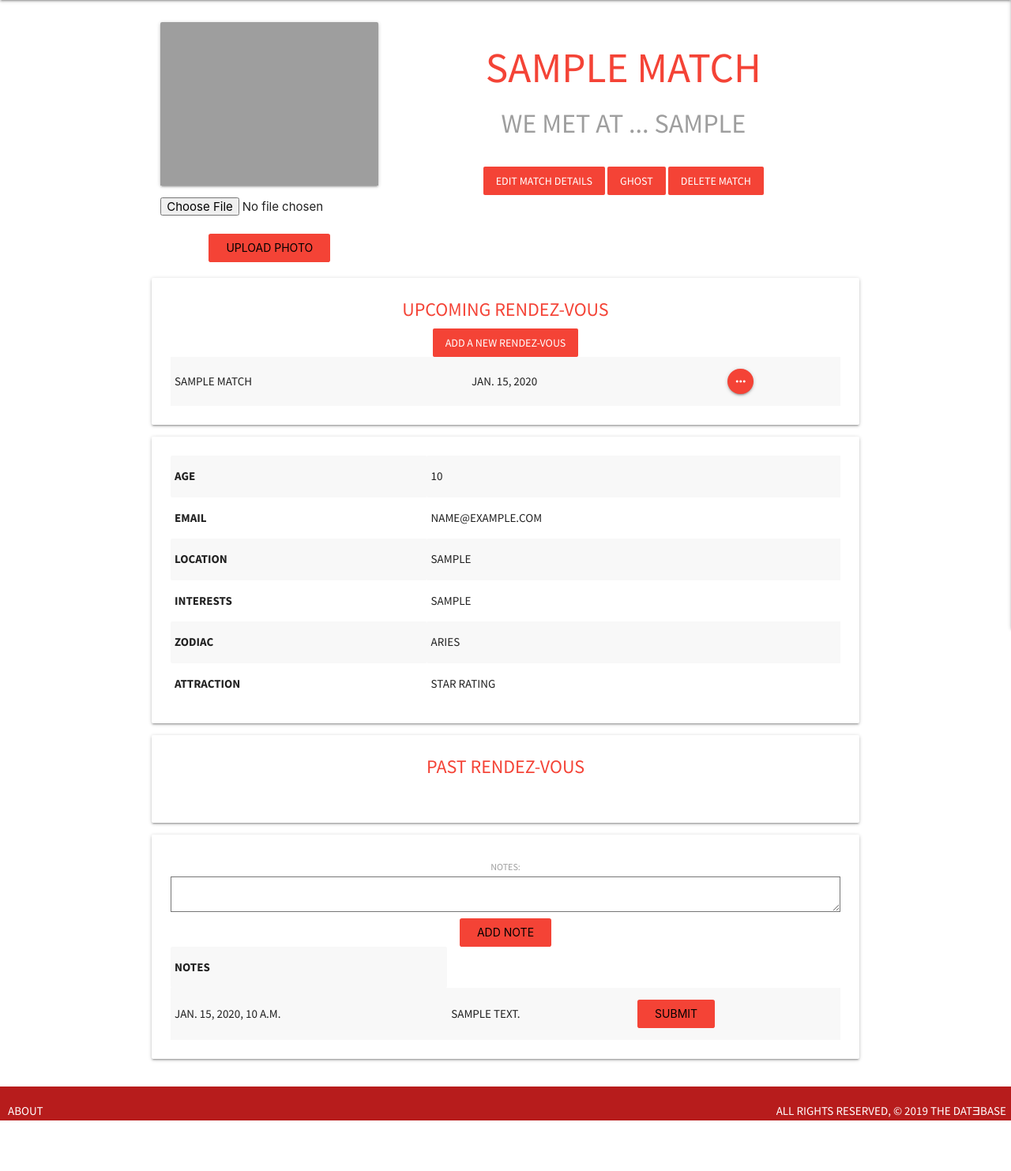
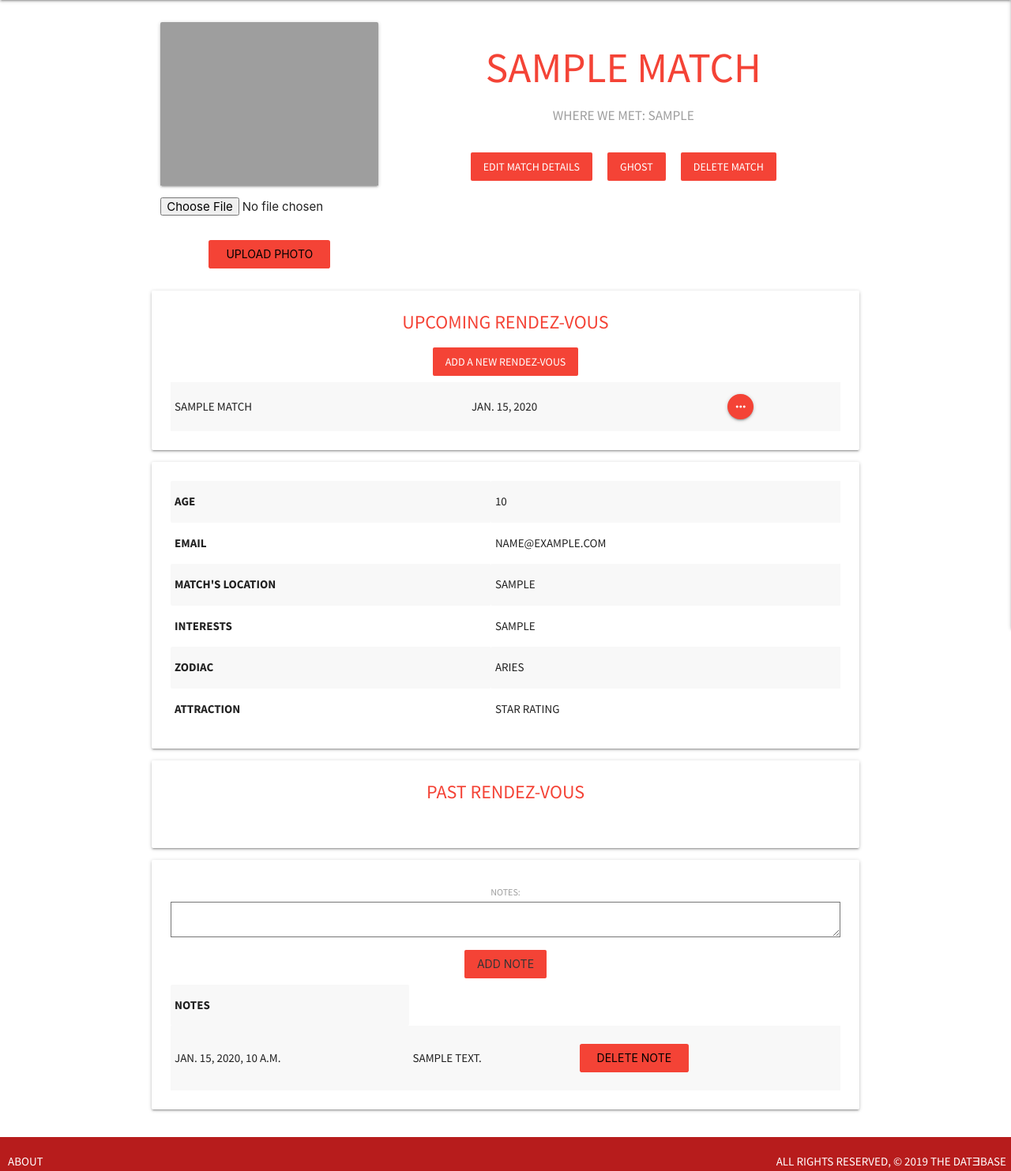
Before and after one commit to daparducci/datebase, a Django app: page /matches/1/ in a window 1280 px wide. Shown: the part 64-1547 px from the top of the page at 79% size. Before the commit the page ends 1483 px from the top, so only its background shows below. Run offline with Django 3.2, Linux system fonts and the light colour scheme; a user stored in the database is signed in; tables that the repository leaves empty hold one stand-in row (values such as "Sample post"); grey boxes are pictures that could not be loaded.

Commit message:
Heroku merge

```diff
--- a/main_app/models.py
+++ b/main_app/models.py
@@ -14,7 +14,7 @@ class Profile(models.Model):
     user = models.OneToOneField(User, on_delete=models.CASCADE)
     first_name = models.CharField(max_length=100, blank=True)
     last_name = models.CharField(max_length=100, blank=True)
-    age = models.IntegerField(null=True)
+    age = models.IntegerField(null=True, blank=True)
     gender = models.CharField(
         max_length=100,
         choices=(
@@ -75,8 +75,8 @@ class Match(models.Model):
     )
     phone_number = PhoneNumberField(null=True, blank=True)
     age = models.IntegerField(null= True, blank=True)
-    location = models.TextField(blank = True)
-    meet = models.TextField()
+    location = models.TextField("Match's Location", blank = True)
+    meet = models.TextField('Where We Met')
     interests = models.TextField(blank = True)
     attraction = models.CharField(
         max_length=100,
@@ -114,8 +114,8 @@ class Match_notes(models.Model):
 class Rdv(models.Model):
     match = models.ForeignKey(Match, on_delete=models.CASCADE)
     date = models.DateField()
-    rdv_time = models.TimeField(blank=True, null=True)
-    what = models.TextField(blank=True)
+    rdv_time = models.TimeField('Time of Date', blank=True, null=True)
+    what = models.TextField('Activity', blank=True)
     where = models.TextField(blank=True)
     rating = models.CharField(
         max_length=100,
--- a/main_app/static/css/style.css
+++ b/main_app/static/css/style.css
@@ -47,3 +47,7 @@ span {
 p {
     font-size: calc(13px + 0.5vw);
 }
+
+.btn-flat {
+    margin: 1vh;
+}
--- a/main_app/templates/auth/user_detail.html
+++ b/main_app/templates/auth/user_detail.html
@@ -48,7 +48,7 @@
                     </tr>
                     <tr>
                         <th>Zodiac</th>
-                        <td>{{ user.profile.first_name }}</td>
+                        <td>{{ user.profile.zodiac }}</td>
                     </tr>
                     <tr>
                         <th>Current Dating Apps</th>
--- a/main_app/templates/main_app/match_form.html
+++ b/main_app/templates/main_app/match_form.html
@@ -13,6 +13,7 @@
         <table>
             {{ form.as_table }}
         </table>
+        <input type="hidden" name="match_id" value="{{ object.id }}">
         <input type="submit" value="Add Match" class="waves-effect btn-flat red white-text">
     </form>
 
--- a/main_app/templates/matches/match_detail.html
+++ b/main_app/templates/matches/match_detail.html
@@ -26,10 +26,10 @@
         <div class="card-content center-align">
             <h2 class="red-text">{{ match.name }}</h2>
             <h4 class="grey-text">{{ match.phone }}</h4>
-            <h4 class="grey-text darken-4">we met at ... {{ match.meet }}</h4>
+            <h6 class="grey-text darken-4">where we met: {{ match.meet }}</h6>
         </div><br>
         <div class="card-action center-align">
-            <a class="waves-effect btn-flat red white-text" href="{% url 'match_update' match.id %}">Edit Match
+            <a class="waves-effect btn-flat red white-text" href="{% url 'match_update' match.id %}" padding="2px">Edit Match
                 Details</a>
             <a class="waves-effect btn-flat red white-text" href="">Ghost</a>
             <a class="waves-effect btn-flat red white-text" href="{% url 'match_delete' match.id %}">Delete Match</a>
@@ -75,7 +75,7 @@
                         <td>{{ match.email }}</td>
                     </tr>
                     <tr>
-                        <th>Location</th>
+                        <th>Match's Location</th>
                         <td>{{ match.location }}</td>
                     </tr>
                     <tr>
@@ -128,10 +128,10 @@
                         <th>Notes</th>
                     </tr>
                     <tr>
-                        <form action="{% url 'add_note' pk %}" method="post">
+                        <form action="{% url 'add_note' pk %}" method="POST">
                                 {% csrf_token %}
                                 {{ notes_form.as_p }}
-                                <input type="submit" class="waves-effect btn-flat red white-text" value="Add Note">
+                                <input type="submit" class="btn-flat red" value="Add Note">
 
                         </form>
                     </tr>
@@ -143,14 +143,14 @@
                         <form action="{% url 'delete_note' pk note.id %}" method="POST">
                             {% csrf_token %}
                             <input class="waves-effect btn-flat red
-                            white-text" type="submit">
+                            white-text" type="submit" value="Delete Note">
                             <!-- <i class="material-icons">delete</i> -->
                         </form>
                         </td>
 
                     </tr>
                     {% empty %}
-                    <h1>Test</h1>
+                    <h5>No Notes Yet</h5>
                   {% endfor %}
                 </tbody>
             </table>
--- a/main_app/views.py
+++ b/main_app/views.py
@@ -107,6 +107,7 @@ def match_detail(request, pk):
 
 @login_required
 def add_note(request, pk):
+  print('add note reached')
   form = NotesForm(request.POST)
   if form.is_valid():
     new_note = form.save(commit=False)
@@ -119,8 +120,8 @@ def delete_note(request, note_id, pk):
   Match_notes.objects.filter(id=note_id).delete()
   return redirect('match_detail', pk=pk)
 
-class MatchDetail(LoginRequiredMixin, DetailView):
-  model = Match
+# class MatchDetail(LoginRequiredMixin, DetailView):
+#   model = Match
 
 
 class MatchDelete(LoginRequiredMixin, DeleteView):
@@ -130,7 +131,13 @@ class MatchDelete(LoginRequiredMixin, DeleteView):
 class MatchUpdate(LoginRequiredMixin, UpdateView):
   model = Match
   fields = ['name', 'email', 'phone_number', 'age', 'location', 'meet', 'interests', 'zodiac']
-  success_url ='/matches/'
+  # success_url ='/matches/'
+
+  def get_success_url(self):
+      # print('Self: ', self.request)
+      print('ID: ', self.request.POST['match_id'])
+      # return reverse('profile', kwargs={'pk': request.user.id})
+      return f'/matches/{self.request.POST["match_id"]}'
 
 # TODO
 class RdvCreate(LoginRequiredMixin, CreateView):
```
Also changed, not shown: main_app/templates/matches/index.html (+9 -2 lines), main_app/migrations/0002_auto_20190620_1801.py (added), main_app/migrations/0003_auto_20190620_1908.py (added), 1 other file.
